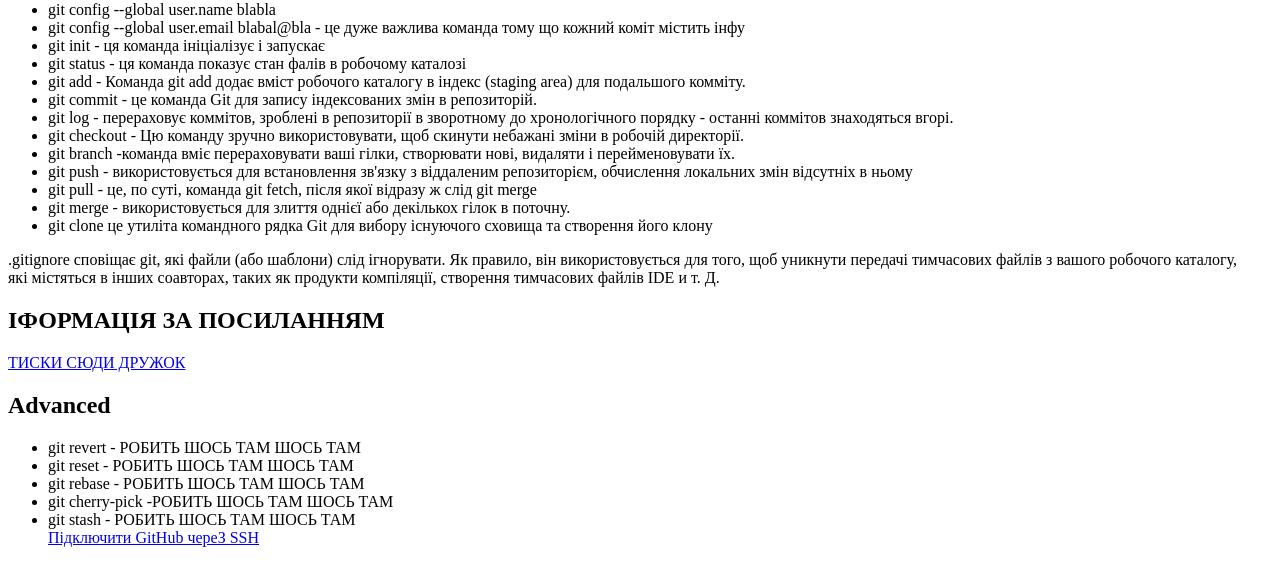
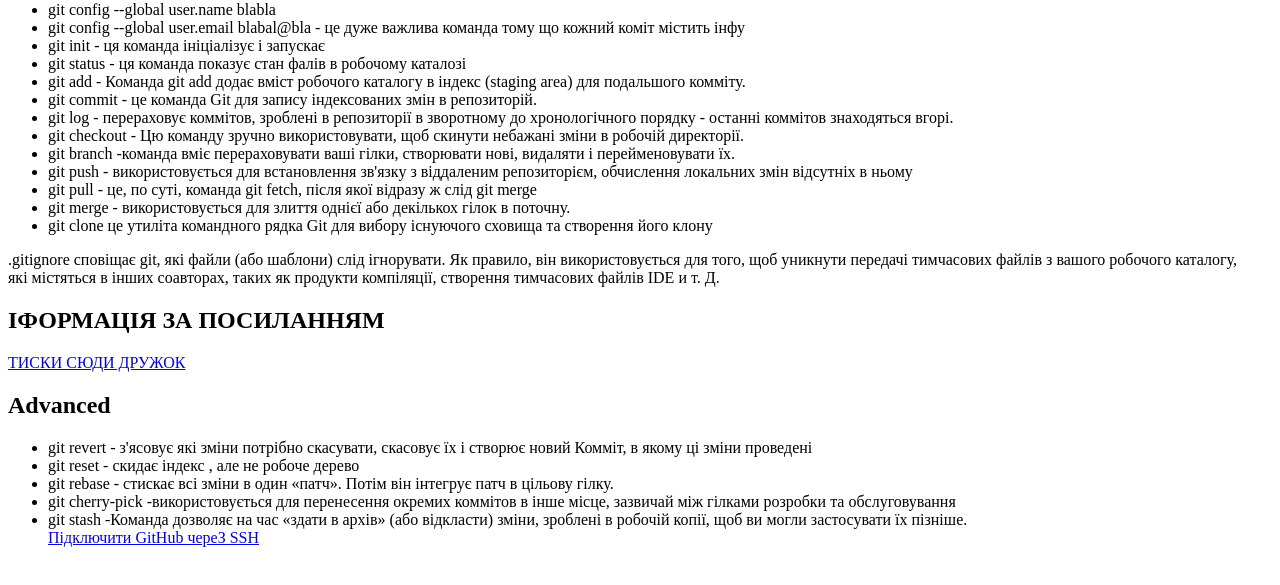
Before and after one commit to YulyanTovarnytskyi/homework, a plain HTML site: page index.html in a window 1280 px wide. Shown: the part 79-664 px from the top of the page. Drawn offline with Linux system fonts and the light colour scheme.

Commit message:
added index.html

```diff
--- a/index.html
+++ b/index.html
@@ -32,11 +32,11 @@
 
         <h2>Advanced</h2>
         <ul>
-        <li>git revert - РОБИТЬ ШОСЬ ТАМ ШОСЬ ТАМ </li>
-        <li>git reset  - РОБИТЬ ШОСЬ ТАМ ШОСЬ ТАМ </li>
-        <li>git rebase - РОБИТЬ ШОСЬ ТАМ ШОСЬ ТАМ</li>
-        <li>git cherry-pick -РОБИТЬ ШОСЬ ТАМ ШОСЬ ТАМ</li>
-        <li>git stash - РОБИТЬ ШОСЬ ТАМ ШОСЬ ТАМ</li>
+        <li>git revert - з'ясовує які зміни потрібно скасувати, скасовує їх і створює новий Комміт, в якому ці зміни проведені </li>
+        <li>git reset  - скидає індекс , але не робоче дерево </li>
+        <li>git rebase - стискає всі зміни в один «патч». Потім він інтегрує патч в цільову гілку.</li>
+        <li>git cherry-pick -використовується для перенесення окремих коммітов в інше місце, зазвичай між гілками розробки та обслуговування</li>
+        <li>git stash -Команда дозволяє на час «здати в архів» (або відкласти) зміни, зроблені в робочій копії, щоб ви могли застосувати їх пізніше.</li>
 
         <a href='https://docs.github.com/en/github/authenticating-to-github/connecting-to-github-with-ssh'>Підключити GitHub череЗ SSH</a>
 
```
